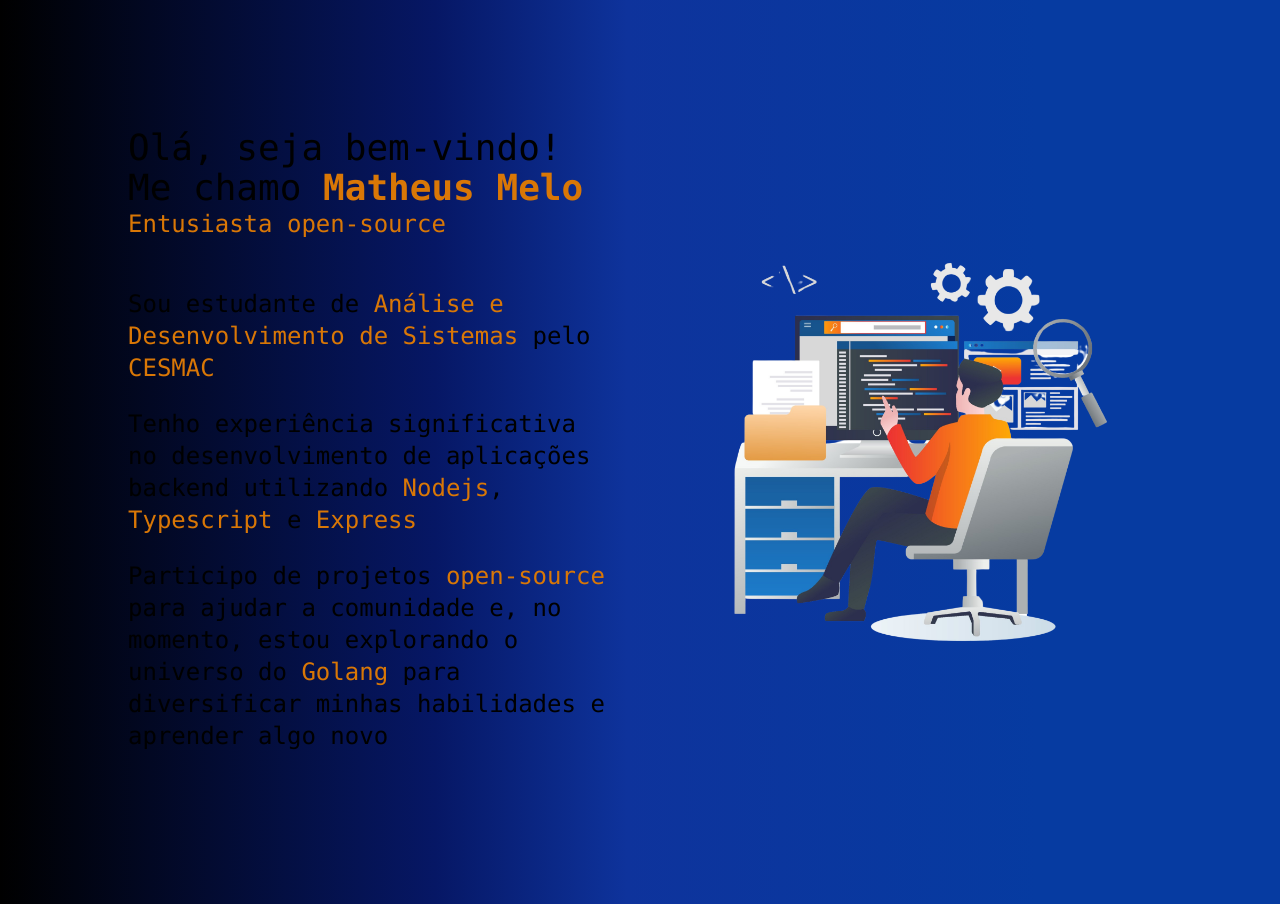
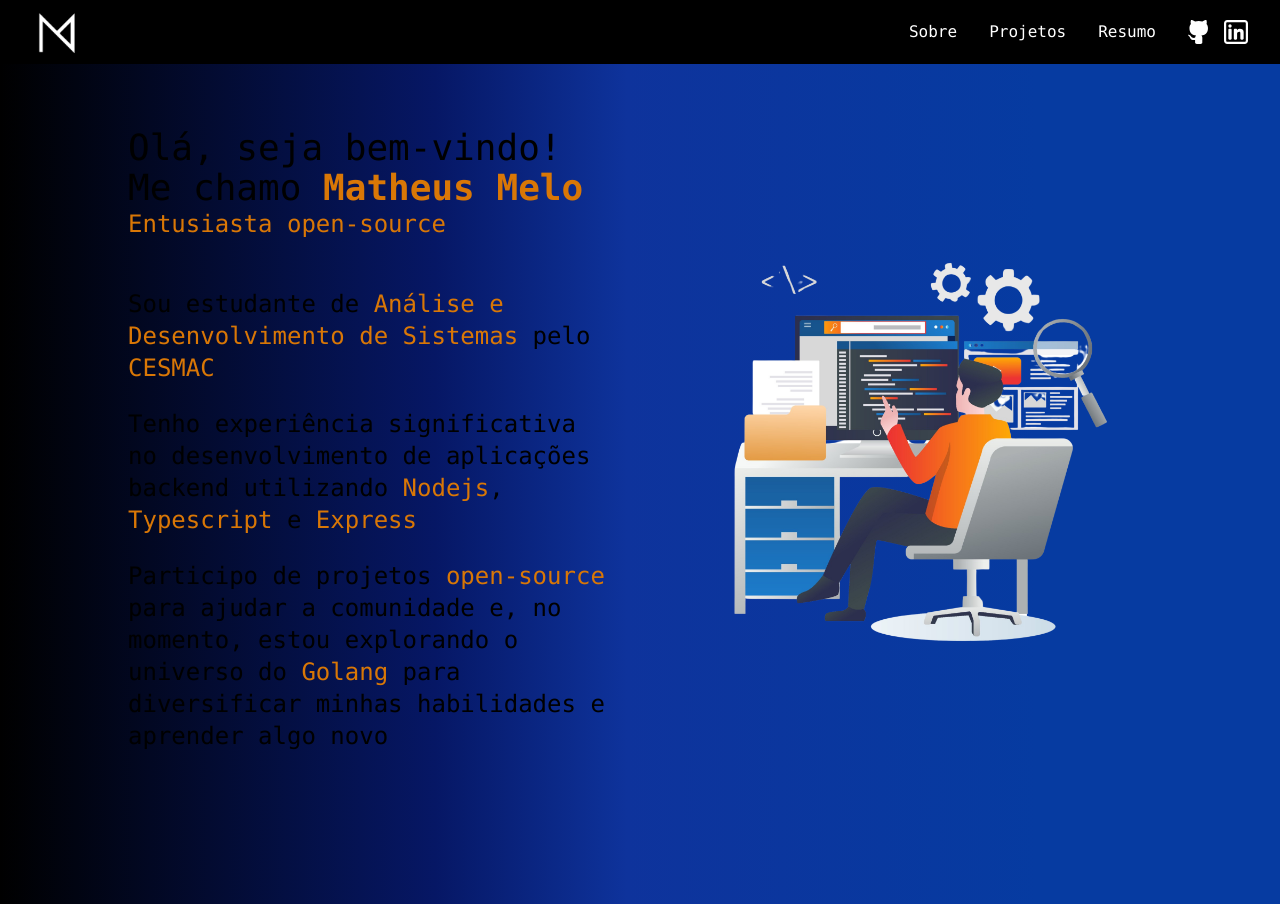
Before and after one commit to matheus-webp/portfolio, a Next.js app: page / in a window 1280 px wide. Built offline with nearby package versions, Linux system fonts and the light colour scheme.

Commit message:
feat: add Header to layout

```diff
--- a/src/app/layout.tsx
+++ b/src/app/layout.tsx
@@ -1,11 +1,12 @@
 import type { Metadata } from "next";
+import {Header} from '@/app/components/Header'
 import { Inter } from "next/font/google";
 import "./globals.css";
 
 const inter = Inter({ subsets: ["latin"] });
 
 export const metadata: Metadata = {
-  title: "Create Next App",
+  title: "Matheus Melo",
   description: "Generated by create next app",
 };
 
@@ -15,8 +16,13 @@ export default function RootLayout({
   children: React.ReactNode;
 }>) {
   return (
-    <html lang="en">
-      <body className={inter.className}>{children}</body>
+    <html lang="pt_BR">
+      <body className={inter.className}>
+        <Header />
+        <main>
+        {children}
+        </main>
+        </body>
     </html>
   );
 }
```
